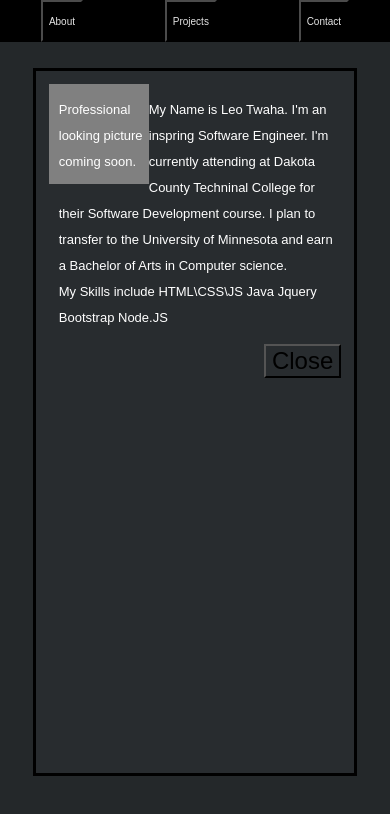
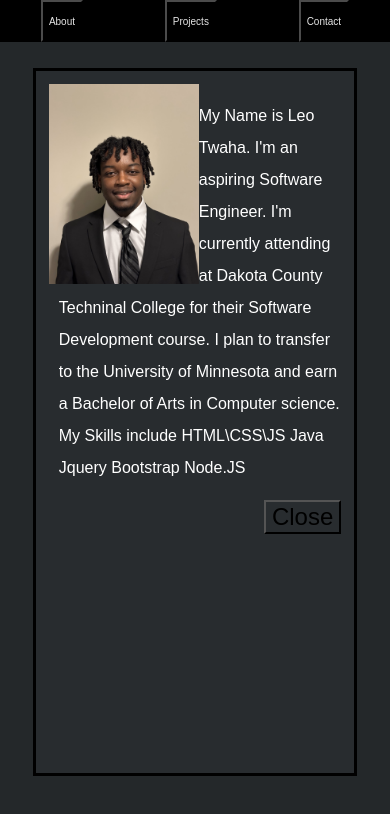
Before and after one commit to LeoTwaha/MyPortfolio, a plain HTML site: page index.html in a window 390 px wide. Both pictures are taken after a click on the button "About". Shown: the top 814 px of the page. Drawn offline with Linux system fonts and the light colour scheme.

Commit message:
Add files via upload

```diff
--- a/index.html
+++ b/index.html
@@ -27,13 +27,13 @@
         </div>
     </nav>
     <section id="About-Me"><button id="aB">About Me</button>
-        <p>My Name is Leo Twaha. I'm an inspiring Software
+        <p>My Name is Leo Twaha. I'm an aspiring Software
         Engineer. I'm currently attending at Dakota County
         Techninal College for their Software Development course.
         I plan to transfer to the University of Minnesota and earn ...
        <dialog id="aboutMe">
-        <div id="picP"><p>Professional looking picture coming soon.</p></div>
-        <p>My Name is Leo Twaha. I'm an inspring Software
+        <img id="picP" src="./HeadShot.jpg">
+        <p id="aboutMeT">My Name is Leo Twaha. I'm an aspiring Software
             Engineer. I'm currently attending at Dakota County
             Techninal College for their Software Development course.
             I plan to transfer to the University of Minnesota and earn
@@ -42,9 +42,9 @@
        </dialog>
     </section>
     <section id="ProjectsSection"><button id="P">Projects</button>
-        <p>Quad Solver</p>
-        <p>Snake [Remake]</p>
-        <p>One Button Calculator</p>
+        <p>Quad Solver...</p>
+        <p>Snake [Remake]...</p>
+        <p>One Button Calculator...</p>
         </ul>
         <dialog id="projects">
             <div id="pContent">
@@ -78,7 +78,7 @@
         <dialog id="contactD">
            <p> <i class="fa fa-envelope" style="font-size:36px"></i> Email: <a href="mailto:leotwaha590@gmail.com">leotwaha590@gmail.com</a></p>
         <p> <i class="fa fa-phone" style="font-size:36px"></i> Phone: 612-987-4240</p>
-        <p><i class="fa fa-linkedin-square" style="font-size:36px"></i> LinkedIn</p>
+        <p><i class="fa fa-linkedin-square" style="font-size:36px"></i> LinkedIn <a href="https://www.linkedin.com/in/leo-twaha-ab7722330/">https://www.linkedin.com/in/leo-twaha-ab7722330/</a></p>
         <button id="clsContact">Close</button>
         </dialog>
     </section>
--- a/style.css
+++ b/style.css
@@ -141,6 +141,10 @@ section > p{
 #aboutMe{
     line-height: 2;
 }
+#aboutMeT{
+    line-height: 2;
+    font-size: xx-large;
+}
 button{
     background: none;
     font-size: x-large;
@@ -220,7 +224,7 @@ figure> p{
 #picP{
     float: left;
     background-color: gray;
-    width: 250px;
+    width: 190px;
     height: 250px;
 }
 #OBCvid > p{
@@ -250,7 +254,7 @@ figure > p{
         opacity: 1;
     }
 }
-@media (min-width: 1400px) {
+@media (min-width: 1100px) {
     #display{
         display: block;
     }
@@ -293,7 +297,11 @@ figure > p{
     }
     #picP{
         float: left;
-        width: 100px;
-        height: 100px;
+        width: 150px;
+        height: 200px;
+    }
+    #aboutMeT{
+        line-height: 2;
+        font-size: medium;
     }
 }
```
Also changed, not shown: HeadShot.jpg (added).
